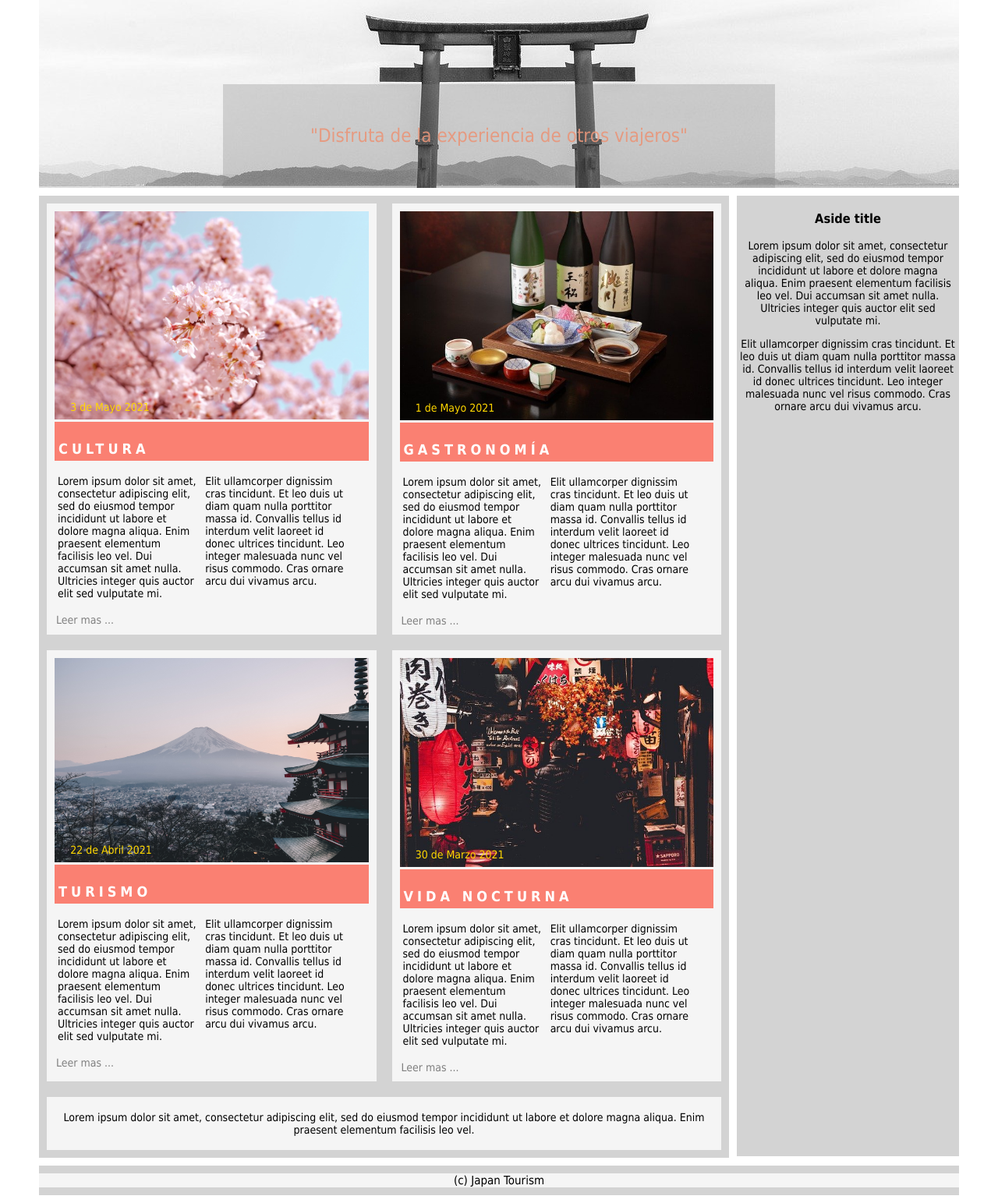
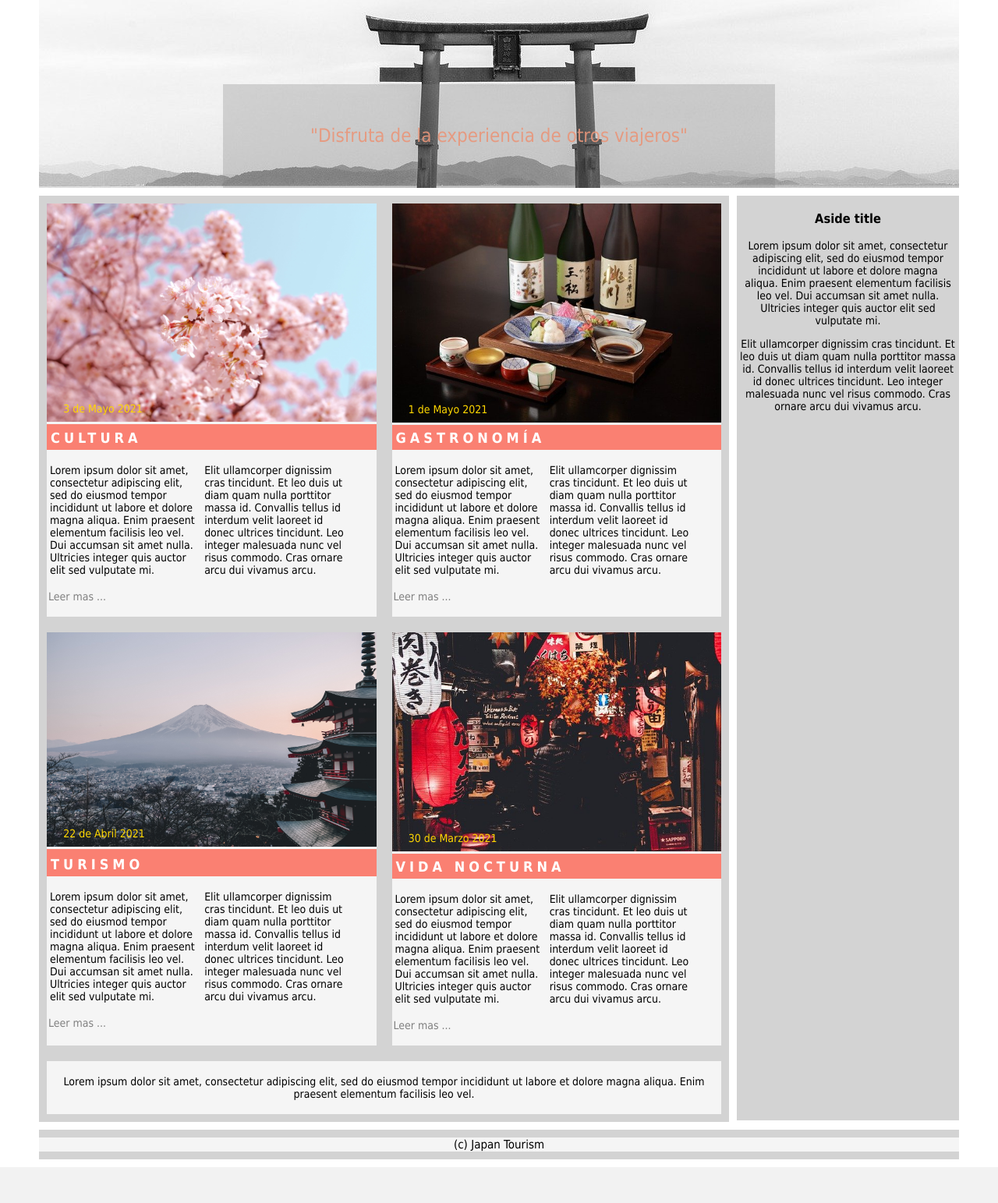
Before and after one commit to idrubo/Exercises, a PHP site: page / in a window 1280 px wide. Shown: the part 73-1616 px from the top of the page at 78% size. After the commit the page ends 1570 px from the top, so only its background shows below. Run offline with PHP 8.4, Linux system fonts and the light colour scheme.

Commit message:
Exercise-4 and Exercise-5 revisited

```diff
--- a/Sprint_1/Nivell_2/Exercise_5/index.html
+++ b/Sprint_1/Nivell_2/Exercise_5/index.html
@@ -3,7 +3,7 @@
 <html>
 
 	<head>
-		<title>Exercise 4</title>
+		<title>Exercise 5</title>
 		<meta charset="UTF-8">
 		<link rel="stylesheet" href="japanNav.css">
 		<link rel="stylesheet" href="japanArt.css">
@@ -62,8 +62,6 @@
 			<div id="aMainBox">
 
 				<div class="aSection">
-					<div class="aBody">
-
 					<div class="aTop">
 						<a href=""><img class="aPict" src="pictures/sakura.jpg" alt="picture"></a>
 						<div class="aPictText">3 de Mayo 2021</div>
@@ -91,12 +89,9 @@
 					<div id="aBottom">
 						<a class="aLink" href="">Leer mas ...</a>
 					</div>
-
-					</div>
 				</div>
 
 				<div class="aSection">
-					<div class="aBody">
 
 					<div class="aTop">
 						<a href=""><img class="aPict" src="pictures/comida.jpg" alt="picture"></a>
@@ -127,10 +122,8 @@
 					</div>
 
 				</div>
-				</div>
 
 				<div class="aSection">
-					<div class="aBody">
 
 					<div class="aTop">
 						<a href=""><img class="aPict" src="pictures/fuji.jpg" alt="picture"></a>
@@ -161,10 +154,8 @@
 					</div>
 
 				</div>
-				</div>
 
 				<div class="aSection">
-					<div class="aBody">
 
 					<div class="aTop">
 						<a href=""><img class="aPict" src="pictures/noche.jpg" alt="picture"></a>
@@ -195,7 +186,6 @@
 						<a class="aLink" href="">Leer mas ...</a>
 					</div>
 
-					</div>
 				</div>
 
 				<div id="aFooter">
--- a/Sprint_1/Nivell_2/Exercise_5/japanArt.css
+++ b/Sprint_1/Nivell_2/Exercise_5/japanArt.css
@@ -19,12 +19,8 @@ article {
 .aSection {
 	margin: 10px;
 	background-color: WhiteSmoke;
+
 	flex: 1 0 35%;
-}
-
-.aBody {
-	margin: 10px;
-	background-color: WhiteSmoke;
 
 	display: flex;
 	flex-direction: column;
@@ -71,6 +67,7 @@ p.aMText {
 .aTColumn {
 	padding: 4px;
 	min-width: 100px;
+
 	flex-basis: 45%;
 }
 
@@ -109,6 +106,7 @@ a.aLink:link    { text-decoration: none; }
 
 aside {
 	margin: 0px 0px 10px 0px;
+
 	flex: 1 0 25%;
 }
 
--- a/Sprint_1/Nivell_2/Exercise_5/japanNav.css
+++ b/Sprint_1/Nivell_2/Exercise_5/japanNav.css
@@ -26,6 +26,7 @@ nav {
 	height:42px;
 	padding: 8px;
 	border-radius: 25%;
+
 	transition-property: background-color;
 	transition-duration: 1s;
 }
```
Lines whose indentation alone changed are shown as unchanged.
